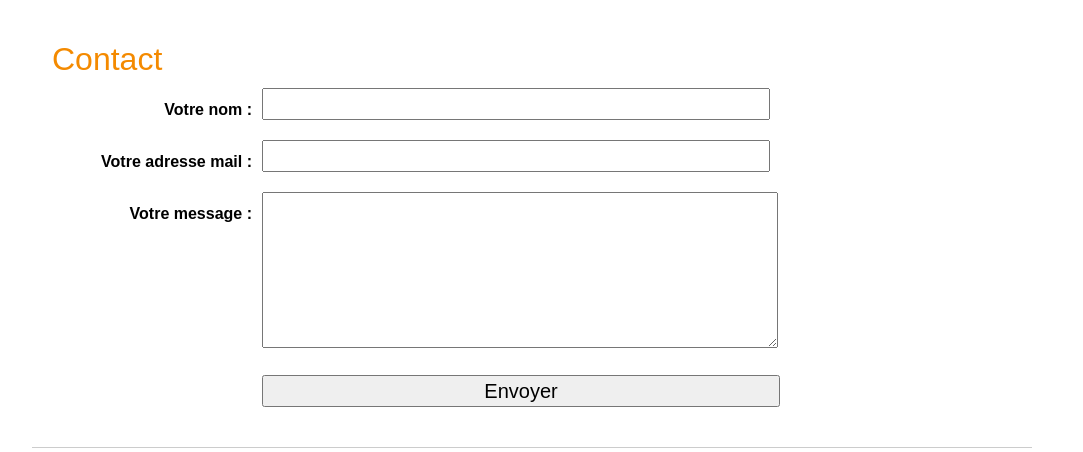
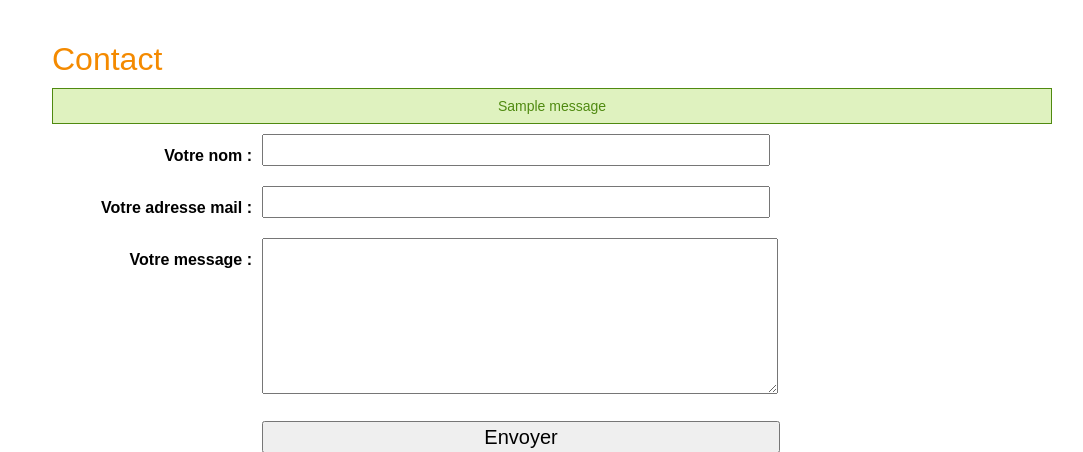
Before and after one commit to mtroysi/mySweetCompany, a Django app: page /contact in a window 1280 px wide. Shown: the part 156-608 px from the top of the page, without its empty margins (108-1191 px from the left). Run offline with Django 3.2, Linux system fonts and the light colour scheme; tables that the repository leaves empty hold one stand-in row (values such as "Sample post"); one stand-in notice (Sample message) is shown; some web fonts are replaced.

Commit message:
Page de contact - ajout msg flash trop cool

```diff
--- a/mySweetCompany/static/mySweetCompany/style.css
+++ b/mySweetCompany/static/mySweetCompany/style.css
@@ -27,7 +27,7 @@ body { line-height: 1;font-family: Arial, Helvetica, sans-serif;font-size: 12px;
 
 #footer { border-top: 1px solid #ccc; clear: both; text-align: center; padding: 10px; color: #aaa; }
 
-.contact-notice { text-align: center; padding: 10px; background: #DFF2BF; border: 1px solid; color: #4F8A10; margin-bottom: 10px; }
+ul.messages { text-align: center; padding: 10px; background: #DFF2BF; border: 1px solid; color: #4F8A10; margin-bottom: 10px; }
 form.contact { font-size: 16px; }
 form.contact div { clear: left; margin-bottom: 10px; }
 form.contact label { float: left; margin-right: 10px; text-align: right; width: 200px; font-weight: bold; vertical-align: top; padding-top: 10px; }
--- a/mySweetCompany/templates/contact.html
+++ b/mySweetCompany/templates/contact.html
@@ -4,6 +4,13 @@
 
 {% block content %}
     <h1>Contact</h1>
+    {% if messages %}
+        <ul class="messages">
+            {% for message in messages %}
+                <li{% if message.tags %} class="{{ message.tags }}"{% endif %}>{{ message }}</li>
+            {% endfor %}
+        </ul>
+    {% endif %}
     <form role="form" class="contact" action="" method="post">
         {% csrf_token %}
         {{ form.as_p }}
--- a/mySweetCompany/views.py
+++ b/mySweetCompany/views.py
@@ -1,3 +1,4 @@
+# -*- coding: utf-8 -*-
 from django.shortcuts import render
 from django.conf import settings
 from produits.models import Produit
@@ -6,6 +7,7 @@ from django.core.mail import EmailMessage
 from django.shortcuts import redirect
 from django.template import Context
 from django.template.loader import get_template
+from django.contrib import messages
 
 
 # def home(request):
@@ -53,22 +55,23 @@ def contact(request):
             # Email the profile with the
             # contact information
             template = get_template('contact_template.txt')
-        context = Context({
-            'contact_name': contact_name,
-            'contact_email': contact_email,
-            'form_content': form_content,
-        })
-        content = template.render(context)
+            context = Context({
+                'contact_name': contact_name,
+                'contact_email': contact_email,
+                'form_content': form_content,
+            })
+            content = template.render(context)
 
-        email = EmailMessage(
-            "New contact form submission",
-            content,
-            "Your website" + '',
-            ['youremail@gmail.com'],
-            headers={'Reply-To': contact_email}
-        )
-        email.send()
-        return redirect('contact')
+            email = EmailMessage(
+                "New contact form submission",
+                content,
+                "Your website" + '',
+                ['youremail@gmail.com'],
+                headers={'Reply-To': contact_email}
+            )
+            email.send()
+            messages.add_message(request, messages.INFO, 'Message envoyé.')
+            return redirect('contact')
     return render(request, 'contact.html', {'form': form_class})
 
 
```
